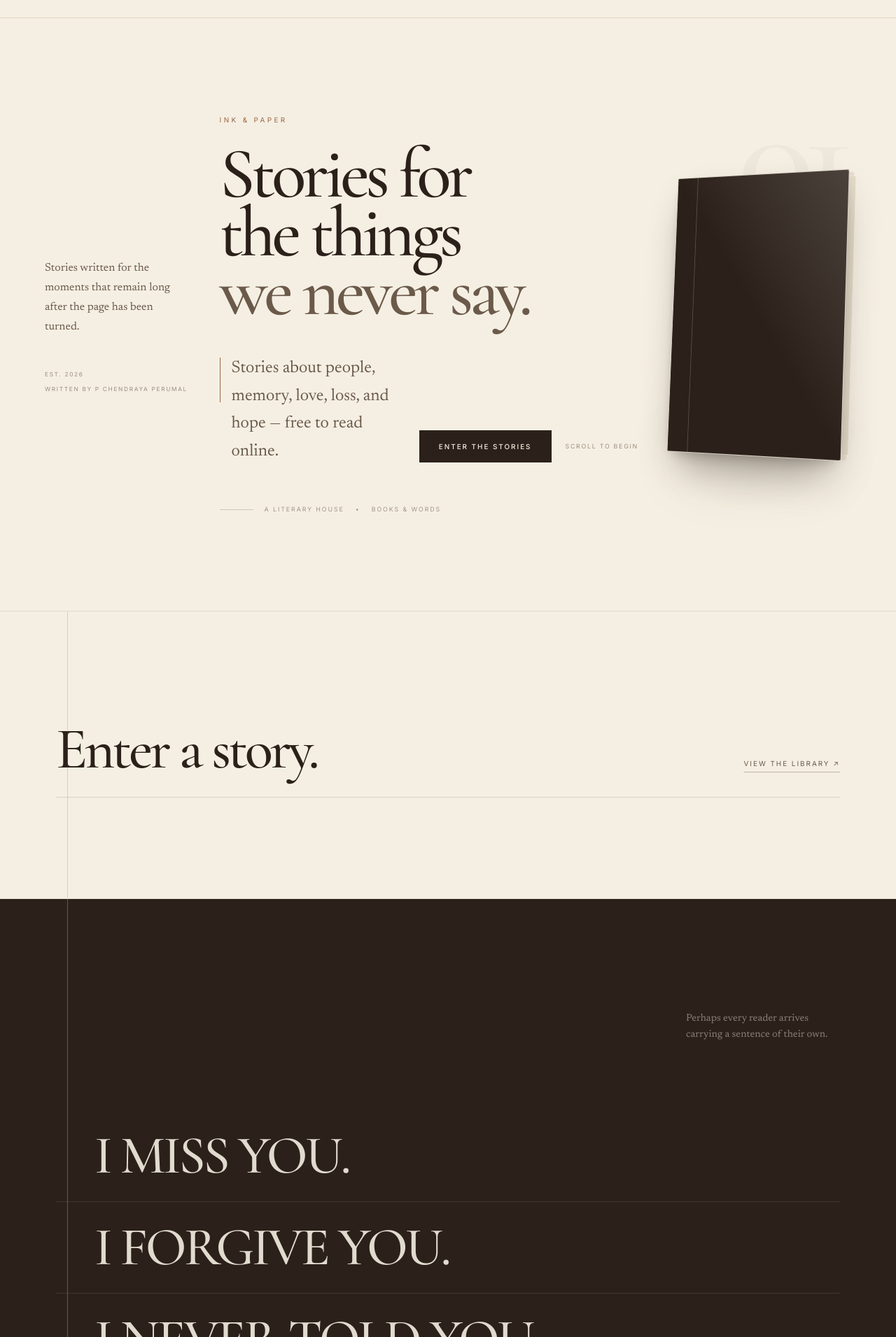
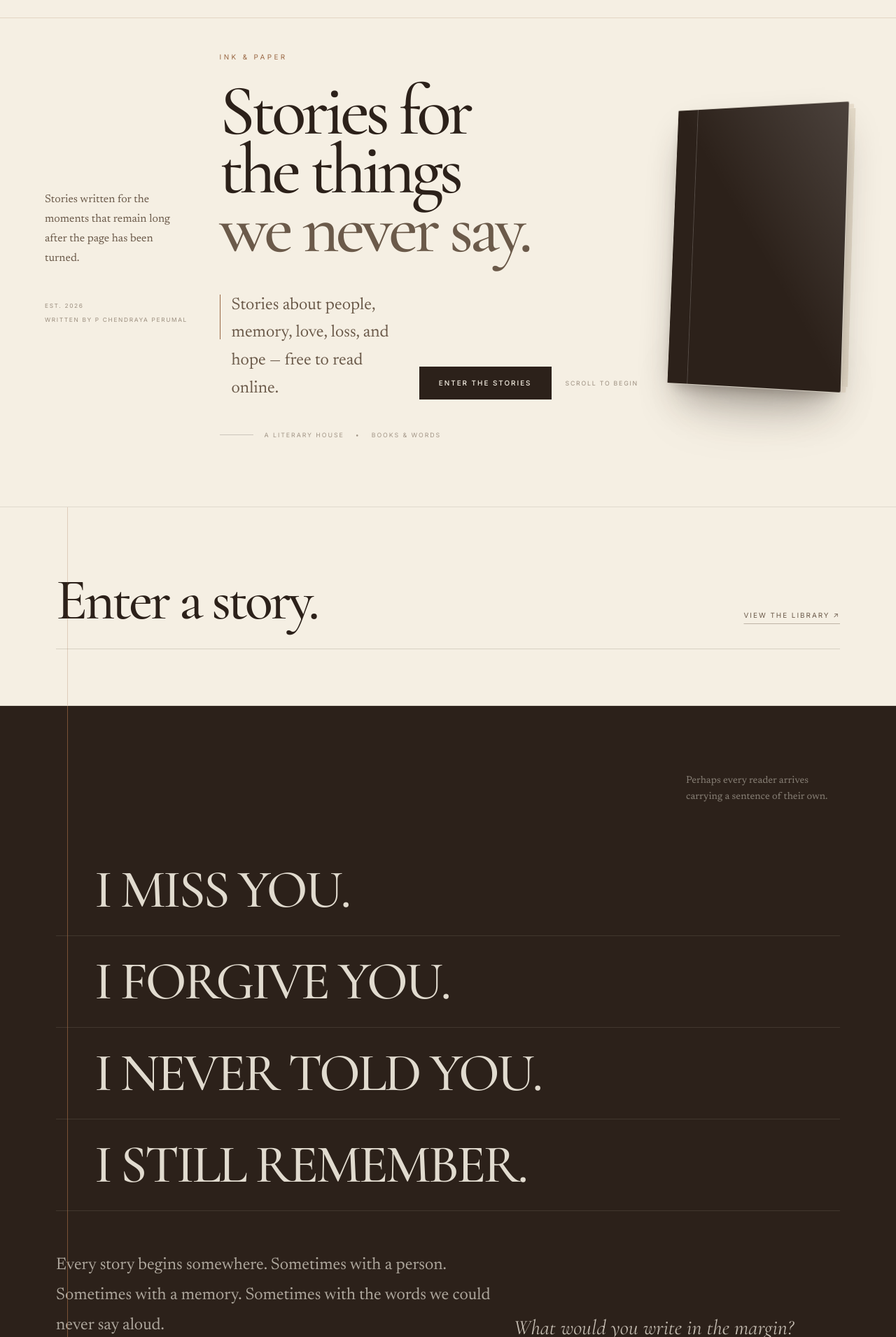
Before and after one commit to ChendrayaP/ink-and-paper, a Next.js app: page / in a window 1280 px wide. Shown: the part 149-2060 px from the top of the page at 70% size. Built offline with nearby package versions, Linux system fonts and the light colour scheme; no server answers; the database is empty.

Commit message:
Tighten homepage section spacing

```diff
--- a/src/components/home/LivingManuscript.tsx
+++ b/src/components/home/LivingManuscript.tsx
@@ -89,7 +89,7 @@ export function LivingManuscript({ books, readerThoughts, settings }: Props) {
       {/* ============================================================
 01 / THE OPENING PAGE
 ============================================================ */}
-<section className="relative min-h-[calc(100svh-97px)] overflow-hidden border-b border-ink/10 bg-paper py-16 sm:py-20 lg:py-24">
+<section className="relative overflow-hidden border-b border-ink/10 bg-paper pt-8 pb-16 sm:pt-10 sm:pb-20 lg:pt-12 lg:pb-24">
   {/* signature vertical ink line */}
 
   {/* oversized folio number */}
@@ -101,7 +101,7 @@ export function LivingManuscript({ books, readerThoughts, settings }: Props) {
   </div>
 
   <div className="relative mx-auto max-w-[1440px] px-6 sm:px-10 lg:px-16">
-    <div className="grid min-h-[calc(100svh-145px)] items-center gap-12 lg:grid-cols-[0.6fr_1.65fr_0.75fr] lg:gap-8">
+    <div className="grid items-start gap-12 lg:grid-cols-[0.6fr_1.65fr_0.75fr] lg:gap-8">
 
       {/* LEFT — editorial information */}
       <div className="hidden self-center lg:block">
@@ -159,7 +159,7 @@ export function LivingManuscript({ books, readerThoughts, settings }: Props) {
           </div>
         </div>
 
-        <div className="mt-14 flex items-center gap-4 font-sans text-[0.55rem] uppercase tracking-[0.22em] text-ink-soft/60">
+        <div className="mt-10 flex items-center gap-4 font-sans text-[0.55rem] uppercase tracking-[0.22em] text-ink-soft/60">
           <span className="h-px w-12 bg-ink/20" />
           <span>A literary house</span>
           <span>•</span>
@@ -214,7 +214,7 @@ export function LivingManuscript({ books, readerThoughts, settings }: Props) {
       {/* ============================================================
           03 / THE STORIES
       ============================================================ */}
-      <section className="relative border-b border-ink/10 py-24 sm:py-32 lg:py-36">
+      <section className="relative border-b border-ink/10 py-12 sm:py-16 lg:py-20">
         <div aria-hidden="true" className="absolute inset-y-0 left-[7.5%] w-px bg-accent/25" />
         <div className="mx-auto max-w-[1440px] px-6 sm:px-10 lg:px-20">
           <div className="flex items-end justify-between gap-8 border-b border-ink/15 pb-8">
@@ -225,7 +225,7 @@ export function LivingManuscript({ books, readerThoughts, settings }: Props) {
           </div>
 
           {featuredBook ? (
-            <article className="group relative grid items-center gap-12 py-20 lg:grid-cols-[0.9fr_1.1fr] lg:gap-24 lg:py-28">
+            <article className="group relative grid items-center gap-12 py-12 lg:grid-cols-[0.9fr_1.1fr] lg:gap-24 lg:py-16">
               <div className="relative mx-auto w-full max-w-[440px] lg:mx-0">
                 <div aria-hidden="true" className="absolute -inset-7 border border-ink/10 transition-transform duration-700 group-hover:rotate-[1deg] group-hover:scale-[1.015]" />
                 <div aria-hidden="true" className="absolute -bottom-5 -right-5 h-16 w-16 border-b border-r border-accent/60" />
@@ -250,7 +250,7 @@ export function LivingManuscript({ books, readerThoughts, settings }: Props) {
                 {featuredSubtitle ? <p className="mt-7 max-w-2xl font-serif text-xl leading-[1.7] text-ink-soft sm:text-2xl">{featuredSubtitle}</p> : null}
                 {featuredSlug ? <Link href={`/books/${featuredSlug}`} className="mt-10 inline-flex items-center gap-4 border-b border-ink/30 pb-3 font-sans text-[0.62rem] uppercase tracking-[0.2em] transition-colors hover:border-ink">Open this story <span aria-hidden="true" className="inline-block h-1.5 w-1.5 rotate-45 border-r border-t border-current transition-transform duration-300 group-hover:translate-x-1" /></Link> : null}
 
-                <div className="mt-14 grid grid-cols-2 gap-5 border-t border-ink/10 pt-6 text-[0.56rem] uppercase tracking-[0.18em] text-ink-soft/65 sm:grid-cols-3">
+                <div className="mt-10 grid grid-cols-2 gap-5 border-t border-ink/10 pt-6 text-[0.56rem] uppercase tracking-[0.18em] text-ink-soft/65 sm:grid-cols-3">
                   <div><span className="block text-accent">01</span><span className="mt-2 block">The beginning</span></div>
                   <div><span className="block text-accent">02</span><span className="mt-2 block">The feeling</span></div>
                   <div className="hidden sm:block"><span className="block text-accent">03</span><span className="mt-2 block">The memory</span></div>
@@ -295,7 +295,7 @@ export function LivingManuscript({ books, readerThoughts, settings }: Props) {
       {/* ============================================================
           04 / THE UNSAID
       ============================================================ */}
-      <section className="relative overflow-hidden border-b border-ink/10 bg-ink py-24 text-paper sm:py-32 lg:py-40">
+      <section className="relative overflow-hidden border-b border-ink/10 bg-ink py-16 text-paper sm:py-20 lg:py-24">
         <div aria-hidden="true" className="absolute inset-y-0 left-[7.5%] w-px bg-accent/70" />
         <div className="mx-auto max-w-[1440px] px-6 sm:px-10 lg:px-20">
           <div className="flex items-start justify-between gap-10">
@@ -303,7 +303,7 @@ export function LivingManuscript({ books, readerThoughts, settings }: Props) {
             <p className="hidden max-w-[220px] font-serif text-sm leading-[1.65] text-paper/45 sm:block">Perhaps every reader arrives carrying a sentence of their own.</p>
           </div>
 
-          <div className="mt-16 sm:mt-24">
+          <div className="mt-10 sm:mt-14">
             {unsaidLines.map((line, index) => (
               <div key={line} className="group grid grid-cols-[30px_minmax(0,1fr)] items-baseline border-b border-paper/10 py-5 sm:grid-cols-[55px_minmax(0,1fr)] sm:py-8">
                 <span aria-hidden="true" />
@@ -312,7 +312,7 @@ export function LivingManuscript({ books, readerThoughts, settings }: Props) {
             ))}
           </div>
 
-          <div className="mt-14 grid gap-8 sm:mt-20 sm:grid-cols-[1fr_0.75fr] sm:items-end">
+          <div className="mt-10 grid gap-8 sm:mt-14 sm:grid-cols-[1fr_0.75fr] sm:items-end">
             <p className="max-w-3xl font-serif text-xl leading-[1.8] text-paper/65 sm:text-2xl">Every story begins somewhere. Sometimes with a person. Sometimes with a memory. Sometimes with the words we could never say aloud.</p>
             <p className="font-display text-2xl italic leading-tight text-paper/75 sm:text-3xl">What would you write in the margin?</p>
           </div>
@@ -322,7 +322,7 @@ export function LivingManuscript({ books, readerThoughts, settings }: Props) {
       {/* ============================================================
 05 / THE LETTER
 ============================================================ */}
-<section className="relative border-b border-ink/10 bg-paper py-28 sm:py-36 lg:py-44">
+<section className="relative border-b border-ink/10 bg-paper py-16 sm:py-20 lg:py-24">
   <div
     aria-hidden="true"
     className="absolute inset-y-0 left-[7.5%] w-px bg-accent/25"
@@ -373,7 +373,7 @@ export function LivingManuscript({ books, readerThoughts, settings }: Props) {
         </div>
 
         {/* Letter sheet */}
-        <div className="relative mt-14 sm:mt-20">
+        <div className="relative mt-10 sm:mt-14">
 
           {/* Offset paper edge */}
           <div
@@ -478,7 +478,7 @@ export function LivingManuscript({ books, readerThoughts, settings }: Props) {
     </div>
   </div>
 </section>
-      <section className="relative border-b border-ink/10 bg-paper-dark/30 py-24 sm:py-32 lg:py-36">
+      <section className="relative border-b border-ink/10 bg-paper-dark/30 py-16 sm:py-20 lg:py-24">
         <div aria-hidden="true" className="absolute inset-y-0 right-[7.5%] w-px bg-accent/20" />
         <div className="mx-auto max-w-[1440px] px-6 sm:px-10 lg:px-20">
           <div className="grid gap-12 lg:grid-cols-[0.55fr_1.45fr] lg:gap-24">
@@ -489,7 +489,7 @@ export function LivingManuscript({ books, readerThoughts, settings }: Props) {
             <div>
               <h2 className="font-display text-[clamp(3.5rem,6.5vw,7rem)] font-medium leading-[0.87] tracking-[-0.05em]">The margins.</h2>
               {readerThoughts.length > 0 ? (
-                <div className="mt-14 grid gap-0 border-t border-ink/15">
+                <div className="mt-10 grid gap-0 border-t border-ink/15">
                   {readerThoughts.slice(0, 3).map((thought, index) => (
                     <blockquote key={thought.id ?? index} className="relative grid gap-5 border-b border-ink/15 py-9 sm:grid-cols-[70px_minmax(0,1fr)] sm:gap-8 sm:py-12">
                       <span className="font-sans text-[0.55rem] uppercase tracking-[0.18em] text-accent">0{index + 1}</span>
@@ -501,7 +501,7 @@ export function LivingManuscript({ books, readerThoughts, settings }: Props) {
                   ))}
                 </div>
               ) : (
-                <div className="mt-14 border-t border-ink/15 py-10"><p className="font-serif text-xl text-ink-soft">The margins are waiting for your words.</p></div>
+                <div className="mt-8 border-t border-ink/15 py-6"><p className="font-serif text-xl text-ink-soft">The margins are waiting for your words.</p></div>
               )}
               <Link href="/testimonials" className="mt-8 inline-flex items-center gap-4 font-sans text-[0.6rem] uppercase tracking-[0.2em] text-ink-soft underline underline-offset-8">Read the reader notes <span aria-hidden="true" className="inline-block h-1.5 w-1.5 rotate-45 border-r border-t border-current transition-transform duration-300 group-hover:translate-x-1" /></Link>
             </div>
@@ -512,7 +512,7 @@ export function LivingManuscript({ books, readerThoughts, settings }: Props) {
       {/* ============================================================
           07 / THE AUTHOR'S DESK
       ============================================================ */}
-      <section className="relative border-b border-ink/10 py-24 sm:py-32 lg:py-36">
+      <section className="relative border-b border-ink/10 py-16 sm:py-20 lg:py-24">
         <div aria-hidden="true" className="absolute inset-y-0 left-[7.5%] w-px bg-accent/20" />
         <div className="mx-auto max-w-[1440px] px-6 sm:px-10 lg:px-20">
           <div className="grid items-end gap-10 lg:grid-cols-[1.4fr_0.6fr]">
@@ -522,7 +522,7 @@ export function LivingManuscript({ books, readerThoughts, settings }: Props) {
             <p className="max-w-sm font-serif text-lg leading-[1.75] text-ink-soft">New stories begin as fragments. A sentence. A memory. A page written too late at night.</p>
           </div>
 
-          <div className="mt-16 grid gap-px border border-ink/10 bg-ink/10 md:grid-cols-3">
+          <div className="mt-12 grid gap-px border border-ink/10 bg-ink/10 md:grid-cols-3">
             <Link href="/library" className="group min-h-[270px] bg-paper p-8 transition-colors duration-500 hover:bg-ink hover:text-paper sm:p-10">
               <h3 className="mt-20 font-display text-4xl font-medium">The Books</h3>
               <p className="mt-4 max-w-xs font-serif leading-relaxed text-ink-soft group-hover:text-paper/65">Enter the complete library.</p>
@@ -545,7 +545,7 @@ export function LivingManuscript({ books, readerThoughts, settings }: Props) {
       {/* ============================================================
           08 / THE LAST PAGE
       ============================================================ */}
-      <section className="relative flex min-h-[78svh] items-center py-24 sm:min-h-[82svh] sm:py-32 lg:py-40">
+      <section className="relative py-16 sm:py-20 lg:py-24">
         <div aria-hidden="true" className="absolute inset-y-0 left-[7.5%] w-px bg-accent/55" />
         <div className="mx-auto w-full max-w-[1440px] px-6 sm:px-10 lg:px-20">
           <div className="grid items-end gap-16 lg:grid-cols-[1.35fr_0.65fr]">
@@ -563,7 +563,7 @@ export function LivingManuscript({ books, readerThoughts, settings }: Props) {
             </div>
           </div>
 
-          <div className="mt-24 border-t border-ink/15 pt-8 sm:mt-32">
+          <div className="mt-12 border-t border-ink/15 pt-8 sm:mt-16">
             <div className="flex flex-col justify-between gap-5 sm:flex-row sm:items-end">
               <div>
                 <p className="font-sans text-xs font-medium uppercase tracking-[0.2em]">{siteName}</p>
```
